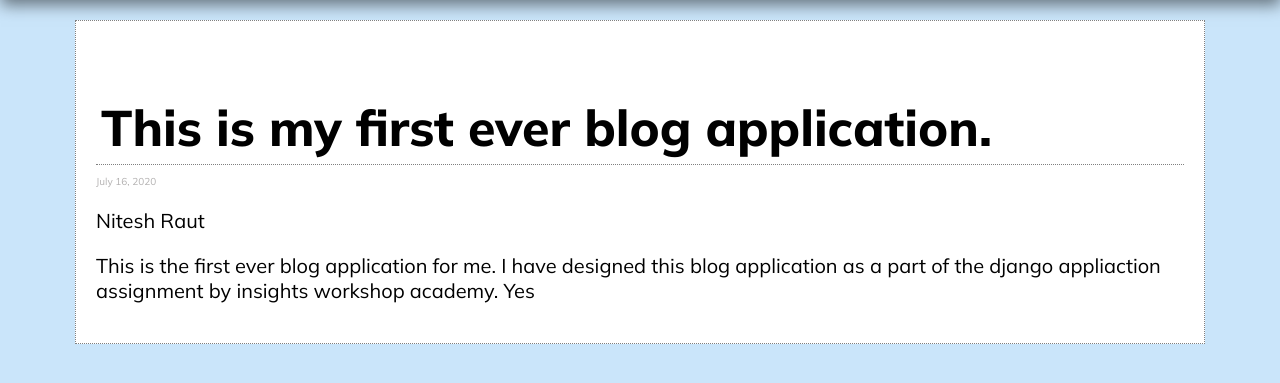
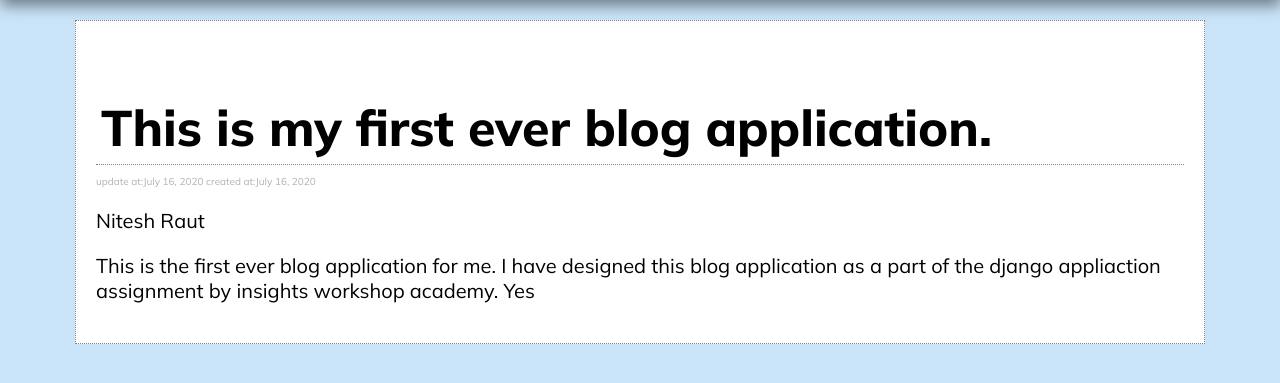
Before and after one commit to rautNitesh/iw_python_assignments, a Django app: page /blog/1 in a window 1280 px wide. Shown: the part 65-448 px from the top of the page. Run offline with Django 3.2, Linux system fonts and the light colour scheme; data comes from the database, SQL or seed files in the repository.

Commit message:
[MBF on Detail template]

```diff
--- a/djassign/blog/blogapp/templates/blogapp/blog_detail.html
+++ b/djassign/blog/blogapp/templates/blogapp/blog_detail.html
@@ -9,10 +9,9 @@
         <div class="blog_content">
             <p class="grey">
                 {% if post.updated_at %}
-                    {{ post.updated_at }}
-                {% else %}
-                    {{ post.created_at }}
+                    update at:{{ post.updated_at }}
                 {% endif %}
+                    created at:{{ post.created_at }}
             </p>
             <p>{{ post.author }}</p>
             <p>{{ post.blog_body }}</p>
```
